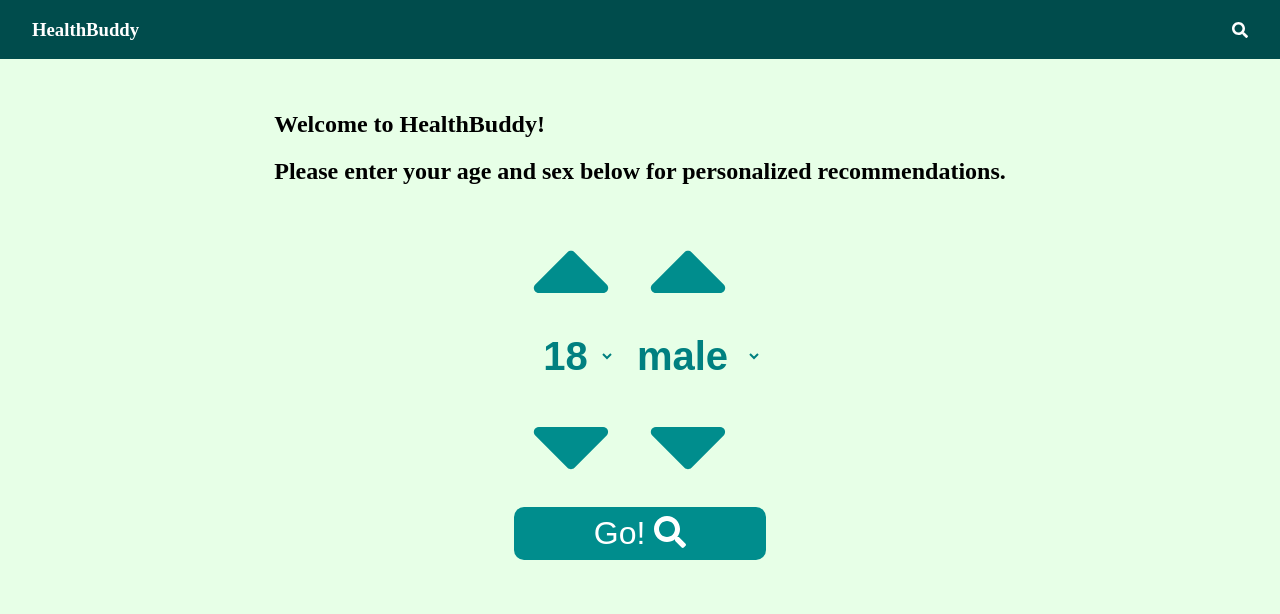
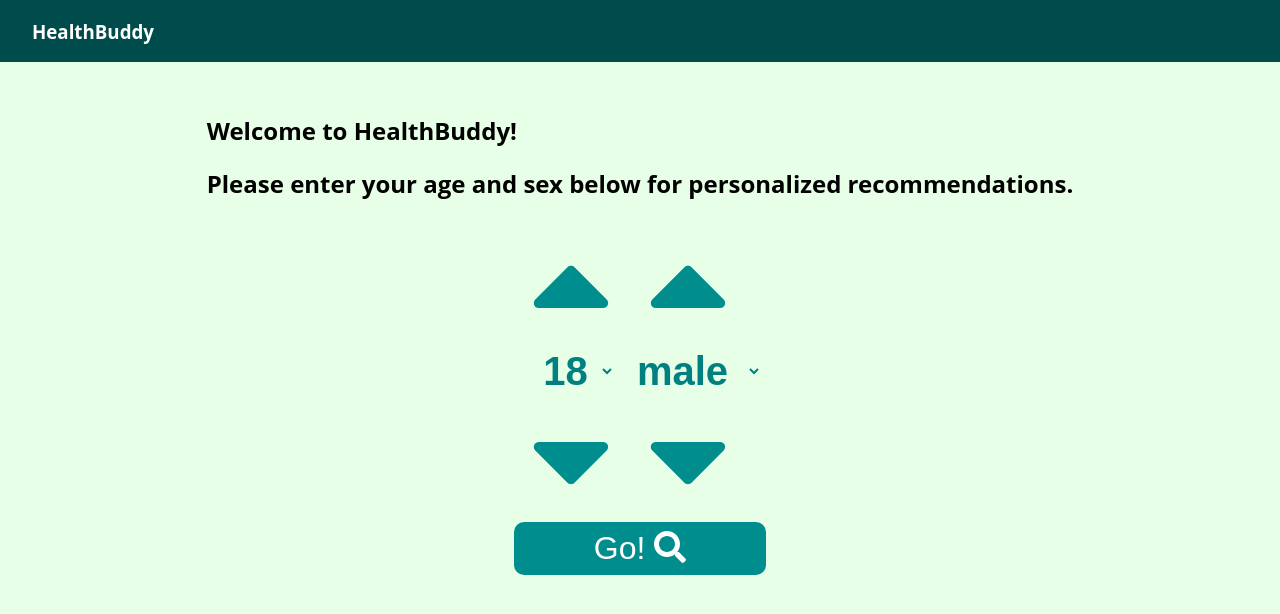
Before and after one commit to Tribe216/healthopedia, a React (Create React App) app: page / in a window 1280 px wide. Shown: the top 614 px of the page. Built offline with nearby package versions, Linux system fonts and the light colour scheme.

Commit message:
modify header to only chow reset when results present

```diff
--- a/src/components/App.jsx
+++ b/src/components/App.jsx
@@ -54,7 +54,10 @@ class App extends React.Component {
   render() {
     return (
       <AppStyles mint={this.state.results === null}>
-        <Header clearResults={this.clearResults}/>
+        <Header
+          showClearResults={!!this.state.results}
+          clearResults={this.clearResults}
+        />
         <Main
           processDemographic={this.processDemographic}
           data={this.state.results}
@@ -70,6 +73,12 @@ const AppStyles = styled.div`
   background: ${props => props.mint ? colors.lightMint : colors.white};
   display: flex;
   flex-direction: column;
+
+  font-family: 'Open Sans', sans-serif;
+
+  h1 {
+    color: ${colors.teal}
+  }
 `
 
 export default App;
--- a/src/components/header/Header.jsx
+++ b/src/components/header/Header.jsx
@@ -4,15 +4,19 @@ import { FontAwesomeIcon } from '@fortawesome/react-fontawesome'
 import { faSearch } from '@fortawesome/free-solid-svg-icons'
 import { colors } from 'utilities/styled_helper.js';
 
-const Header = ({clearResults}) => {
+const Header = ({clearResults, showClearResults}) => {
   return (
     <HeaderStyles>
       <header>
         <h3>HealthBuddy</h3>
-        <FontAwesomeIcon
-          icon={faSearch}
-          onClick={clearResults}
-        />
+        {
+          showClearResults && (
+            <FontAwesomeIcon
+              icon={faSearch}
+              onClick={clearResults}
+            />
+          )
+        }
       </header>
     </HeaderStyles>
   );
```
